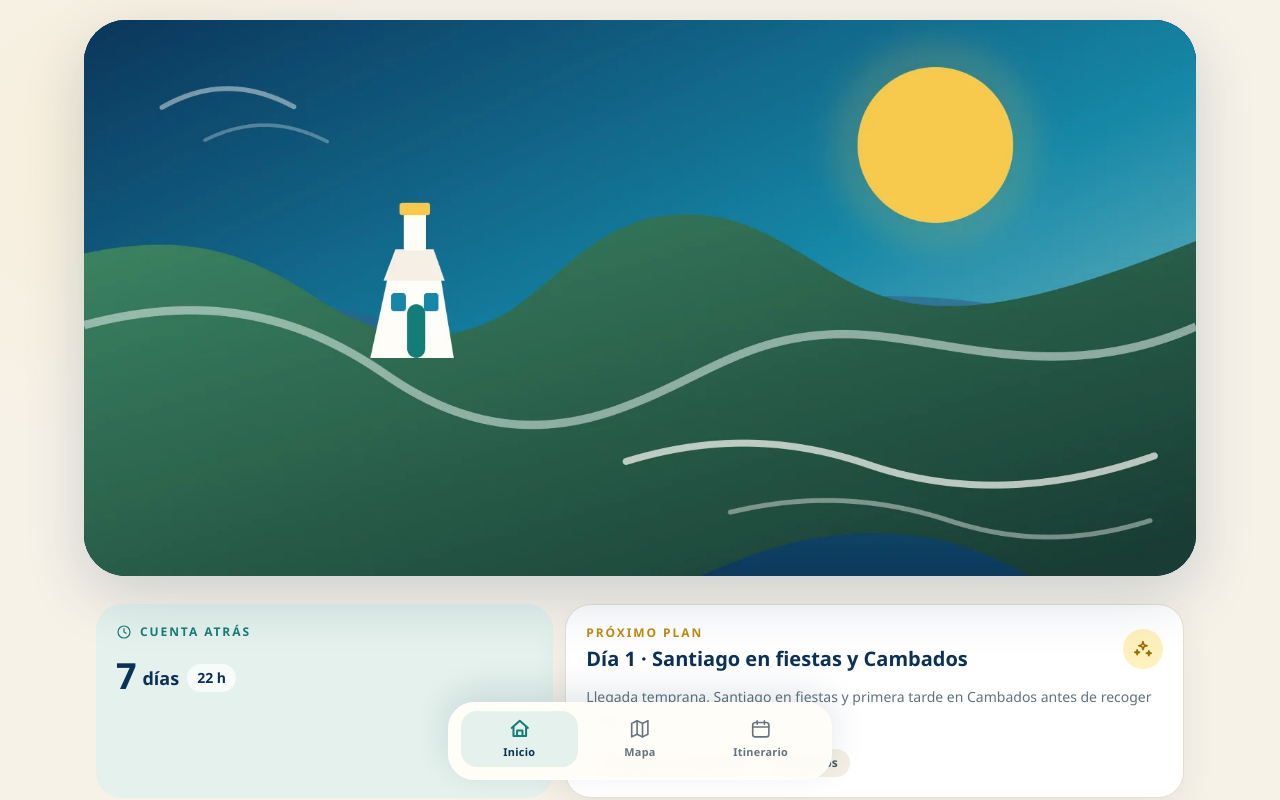
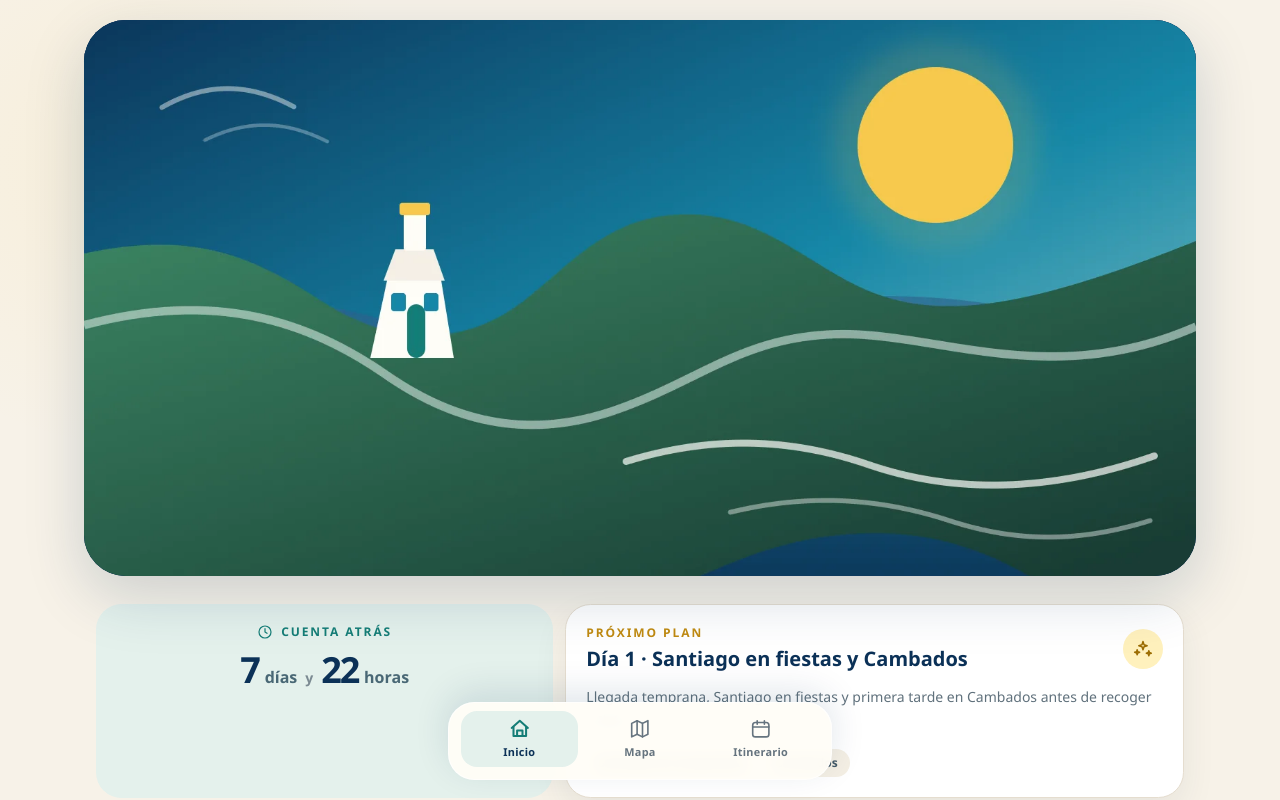
Before and after one commit to jonortega/viaje-galicia, a Next.js app: page / in a window 1280 px wide. Shown: the top 800 px of the page. Built offline with nearby package versions, Linux system fonts and the light colour scheme.

Commit message:
Mejorada la cuenta antrás

```diff
--- a/src/components/HomePulse.tsx
+++ b/src/components/HomePulse.tsx
@@ -26,18 +26,21 @@ export function HomePulse() {
     return (
       <section className='grid gap-3 sm:grid-cols-[.85fr_1.15fr]'>
         <div className='rounded-[1.6rem] bg-[#e4f1ec] p-5 text-[#0b3157]'>
-          <div className='mb-4 flex items-center gap-2 text-xs font-extrabold uppercase tracking-[.16em] text-[#147d76]'>
-            <Icon name='clock' className='size-4' />
+          <div className='flex items-center justify-center gap-2 text-xs font-extrabold uppercase tracking-[.16em] text-[#147d76]'>
+            <Icon name='clock' className='size-4 shrink-0' />
             Cuenta atrás
           </div>
-          <div className='flex items-end gap-2 mb-2'>
-            <strong className='text-4xl font-black tracking-[-.06em]'>{status.days}</strong>
-            <span className='pb-1 text-lg font-bold'>días</span>
-            <span className='mb-1 rounded-full bg-white/70 px-2.5 py-1 text-sm font-extrabold'>{status.hours} h</span>
+          <div className='mt-3 flex items-baseline justify-center gap-2 whitespace-nowrap'>
+            <span className='inline-flex items-baseline gap-1.5'>
+              <strong className='text-4xl font-black leading-none tabular-nums tracking-[-.06em]'>{status.days}</strong>
+              <span className='text-base font-bold text-[#496875]'>días</span>
+            </span>
+            <span className='text-sm font-bold text-[#7b8a92]'>y</span>
+            <span className='inline-flex items-baseline gap-1.5'>
+              <strong className='text-4xl font-black leading-none tabular-nums tracking-[-.06em]'>{status.hours}</strong>
+              <span className='text-base font-bold text-[#496875]'>horas</span>
+            </span>
           </div>
-          {/* <p className='mt-3 text-sm leading-6 text-[#496875]'>
-            Tiempo suficiente para hacer una playlist mejor. O intentarlo.
-          </p> */}
         </div>
 
         <div className='rounded-[1.6rem] border border-[#e5ddcf] bg-white p-5 shadow-[0_14px_35px_rgba(26,54,75,.07)]'>
```
